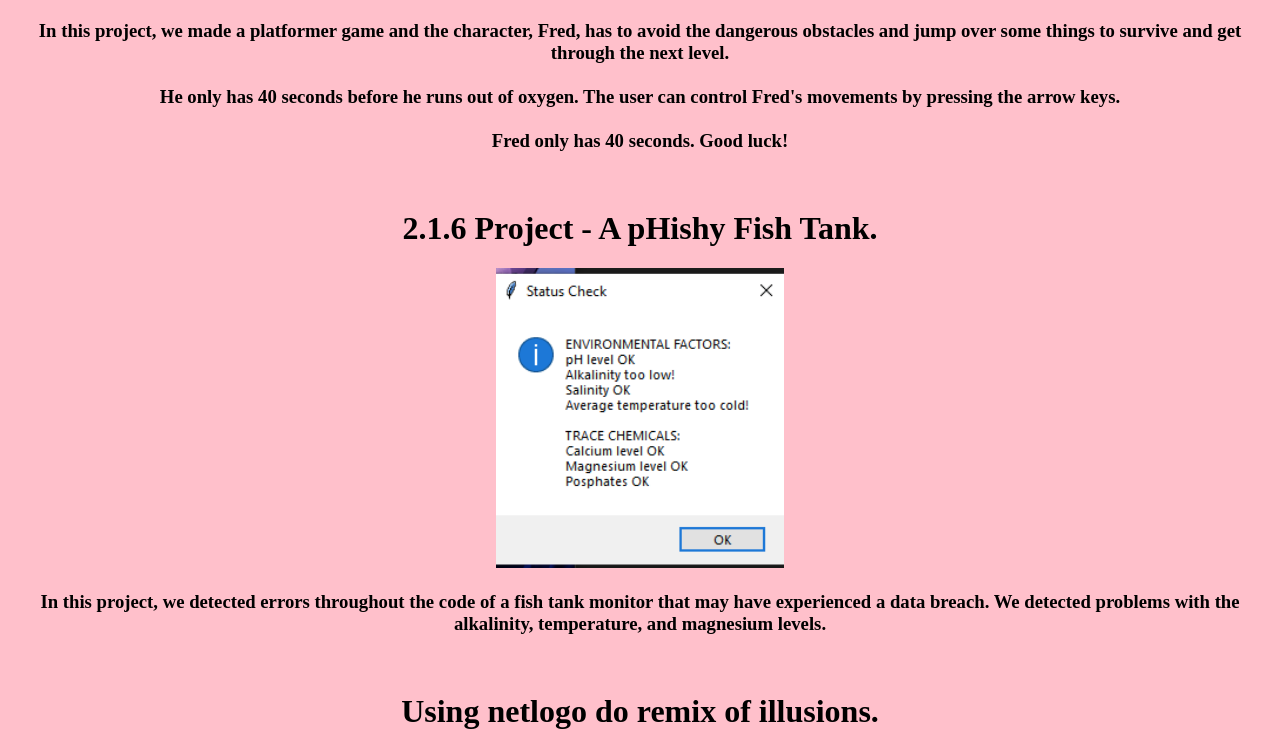
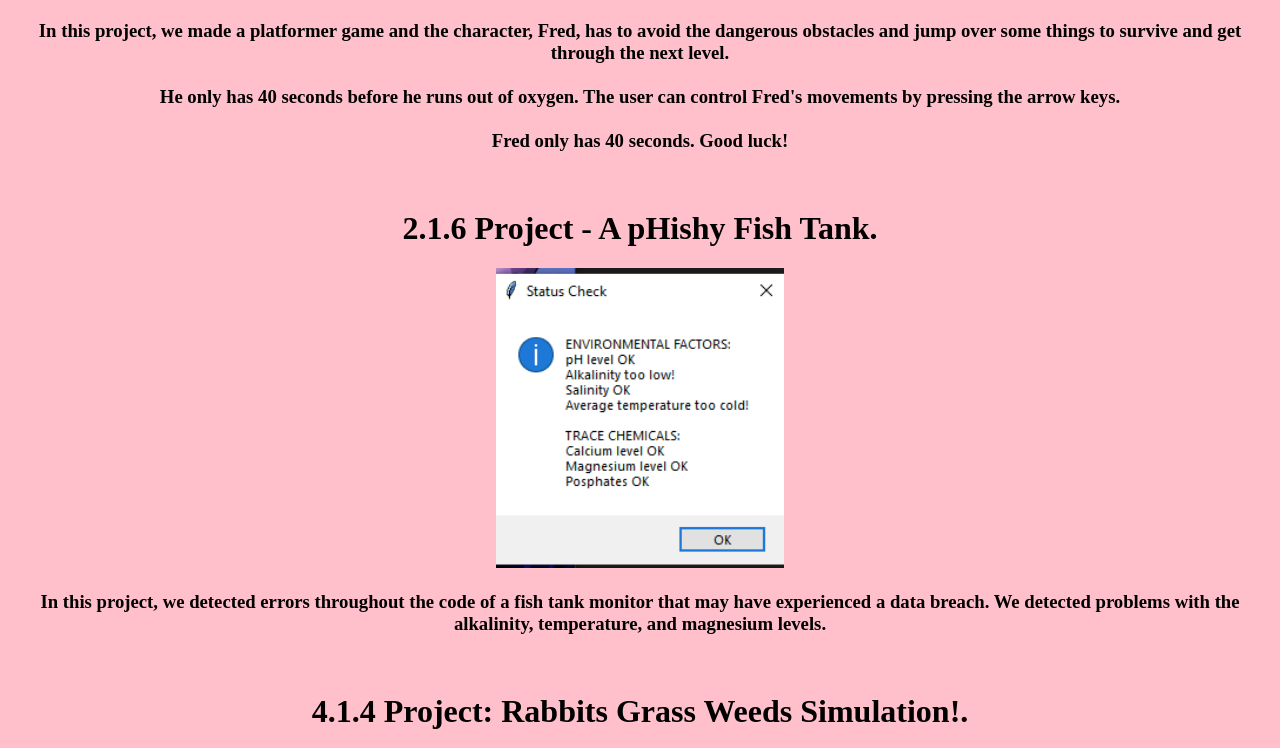
Before and after one commit to avahoehner/cap, a plain HTML site: page portfolio.html in a window 1280 px wide. Shown: the part 1814-2562 px from the top of the page. Drawn offline with Linux system fonts and the light colour scheme.

Commit message:
Update portfolio.html

```diff
--- a/portfolio.html
+++ b/portfolio.html
@@ -30,7 +30,7 @@
       <img src="images/Screen Shot 2023-11-09 at 9.11.46 AM.png" height="300">
 	    <h3>In this project, we detected errors throughout the code of a fish tank monitor that may have experienced a data breach. We detected problems with the alkalinity, temperature, and magnesium levels.</h3>
     <br>
-    <h1>   Using netlogo do remix of illusions.</h1>
+    <h1>   4.1.4 Project: Rabbits Grass Weeds Simulation!.</h1>
       <a href="images/Optical Illusions.nlogo" download>
        <img src="images/4.1.4 PNG" height="300">
       </a>
```
